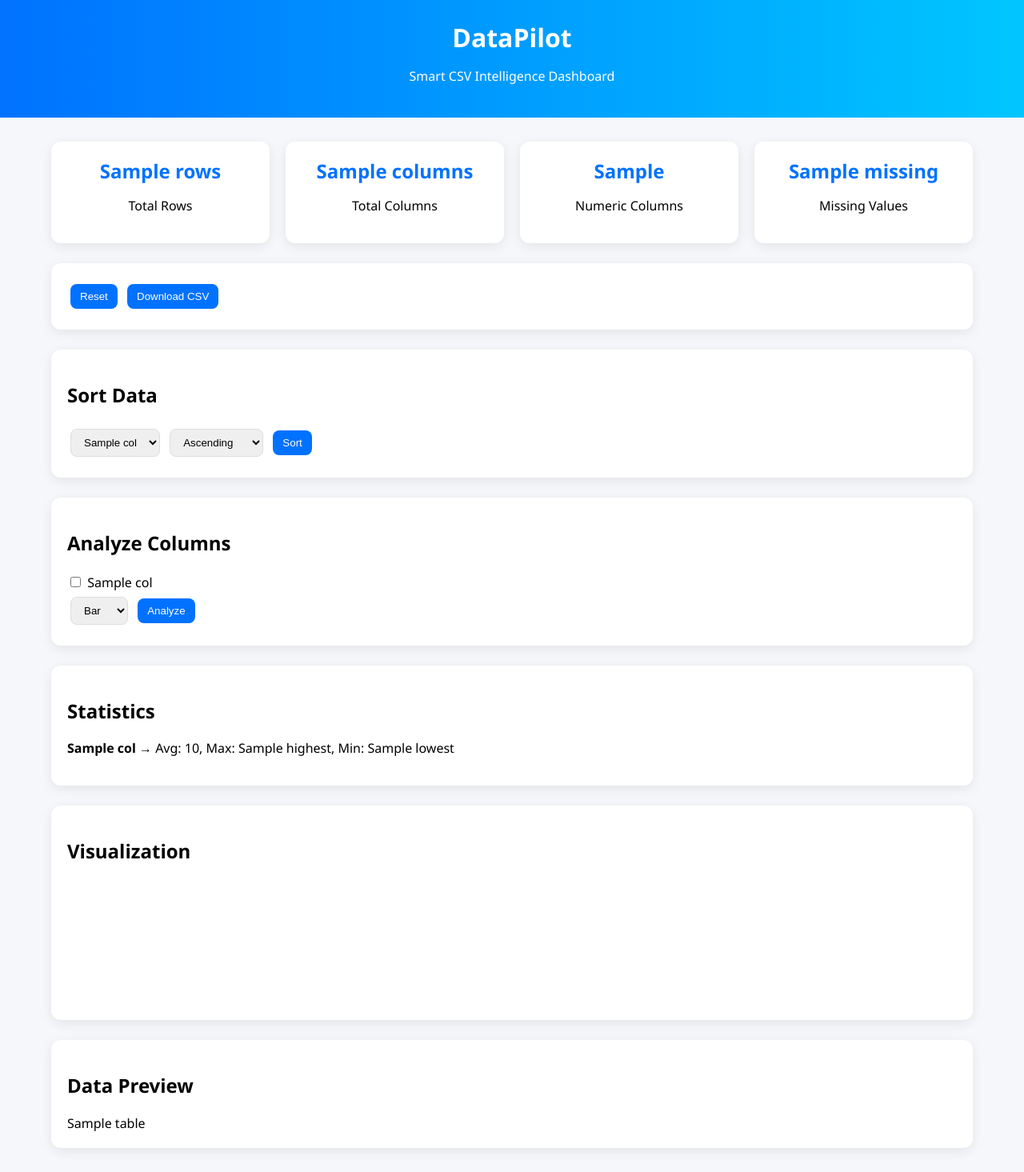
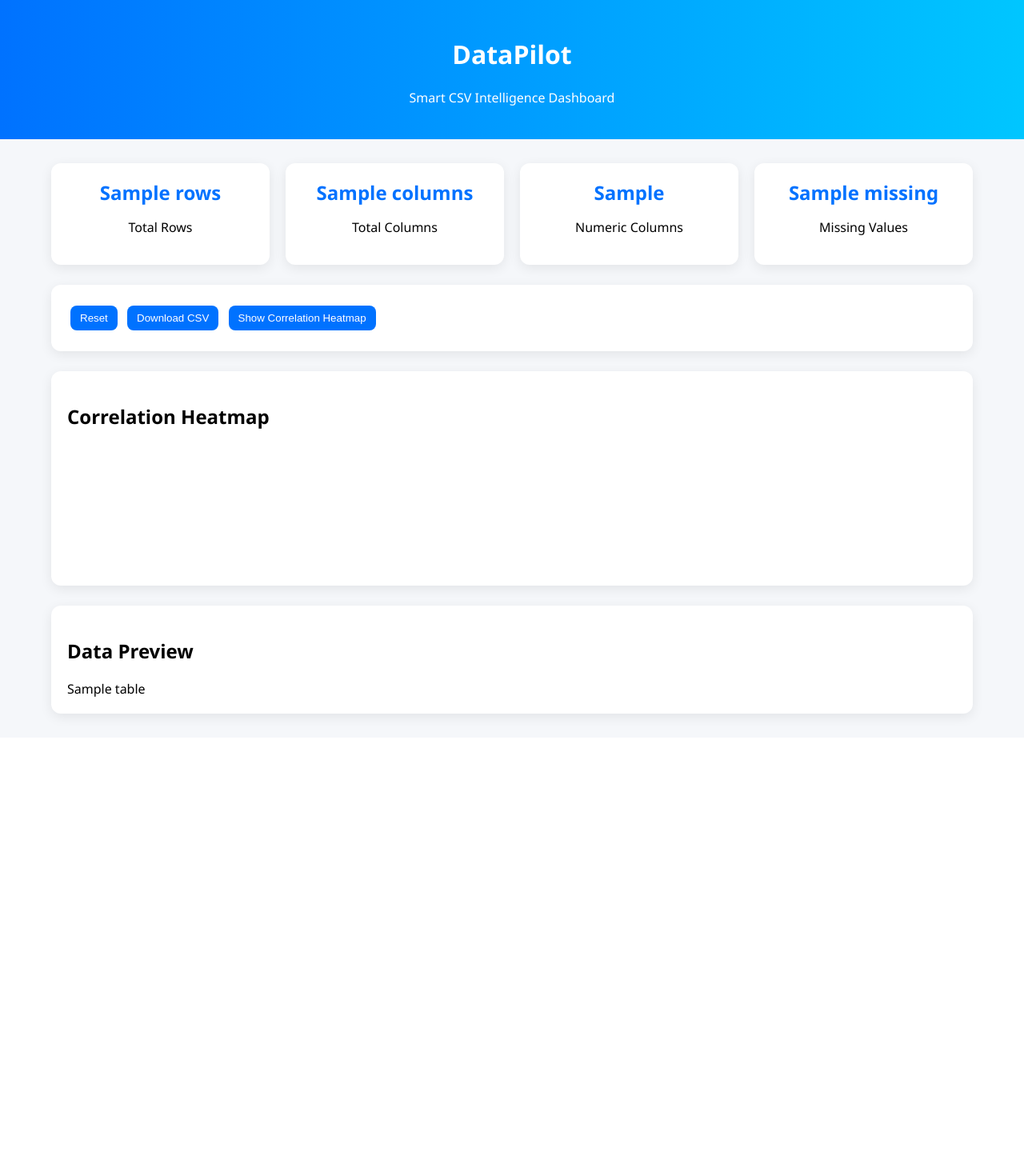
Before and after one commit to 2300032389/csv-analyzer, a Flask app: template templates/index.html in a window 1280 px wide. Shown: the whole page at 80% size. After the commit the page ends 904 px from the top, so only its background shows below. Run offline with Flask 3, Linux system fonts and the light colour scheme; the template is opened without the code that fills it: most values are stand-ins (such as "Sample title", 1, 10 or a date in 2020); a map, chart or similar area stays blank.

Commit message:
Clean simplified placement architecture

```diff
--- a/app.py
+++ b/app.py
@@ -2,10 +2,10 @@ from flask import Flask, render_template, request, redirect, send_file
 import pandas as pd
 import io
 import os
+import numpy as np
 
 app = Flask(__name__)
 
-# Simple in-memory storage (single-user demo mode)
 df = None
 
 
@@ -21,6 +21,8 @@ def index():
     values = []
     chart_type = "bar"
     kpis = None
+    heatmap_labels = []
+    heatmap_values = []
 
     if request.method == "POST":
 
@@ -79,6 +81,15 @@ def index():
                 labels = df.index.astype(str).tolist()
                 values = numeric_data.fillna(0).values.tolist()
 
+        # Correlation Heatmap
+        if "heatmap" in request.form and df is not None:
+            numeric_df = df.select_dtypes(include=[np.number])
+
+            if not numeric_df.empty:
+                corr_matrix = numeric_df.corr().round(2)
+                heatmap_labels = corr_matrix.columns.tolist()
+                heatmap_values = corr_matrix.values.tolist()
+
         # Download
         if "download" in request.form and df is not None:
             buffer = io.StringIO()
@@ -92,7 +103,6 @@ def index():
                 download_name="processed_data.csv"
             )
 
-    # Prepare display data
     if df is not None:
         numeric_columns = df.select_dtypes(include=["number"]).columns.tolist()
         table = df.to_html(classes="table", index=False)
@@ -113,7 +123,9 @@ def index():
         values=values,
         chart_type=chart_type,
         error_message=error_message,
-        kpis=kpis
+        kpis=kpis,
+        heatmap_labels=heatmap_labels,
+        heatmap_values=heatmap_values
     )
 
 
--- a/templates/index.html
+++ b/templates/index.html
@@ -5,96 +5,20 @@
     <script src="https://cdn.jsdelivr.net/npm/chart.js"></script>
 
     <style>
-        body {
-            font-family: 'Segoe UI', sans-serif;
-            background: #f5f7fa;
-            margin: 0;
-            padding: 0;
-        }
-
-        .header {
-            background: linear-gradient(90deg, #0072ff, #00c6ff);
-            color: white;
-            padding: 25px;
-            text-align: center;
-        }
-
-        .header h1 {
-            margin: 0;
-            font-size: 32px;
-        }
-
-        .container {
-            width: 90%;
-            margin: 30px auto;
-        }
-
-        .card {
-            background: white;
-            padding: 20px;
-            margin-bottom: 25px;
-            border-radius: 12px;
-            box-shadow: 0 4px 15px rgba(0,0,0,0.08);
-        }
-
-        .kpi-container {
-            display: flex;
-            gap: 20px;
-            flex-wrap: wrap;
-            margin-bottom: 25px;
-        }
-
-        .kpi-box {
-            flex: 1;
-            min-width: 180px;
-            background: white;
-            padding: 20px;
-            border-radius: 12px;
-            text-align: center;
-            box-shadow: 0 4px 15px rgba(0,0,0,0.08);
-        }
-
-        .kpi-box h2 {
-            margin: 0;
-            color: #0072ff;
-        }
-
-        input, select, button {
-            padding: 8px 12px;
-            margin: 6px 4px;
-            border-radius: 8px;
-            border: 1px solid #ddd;
-        }
-
-        button {
-            background: #0072ff;
-            color: white;
-            border: none;
-            cursor: pointer;
-        }
-
-        button:hover {
-            opacity: 0.9;
-        }
-
-        table {
-            width: 100%;
-            border-collapse: collapse;
-        }
-
-        th, td {
-            padding: 8px;
-            border: 1px solid #eee;
-        }
-
-        th {
-            background: #f0f4f8;
-        }
-
-        .error {
-            color: red;
-            font-weight: bold;
-        }
+        body { font-family: 'Segoe UI', sans-serif; background: #f5f7fa; margin: 0; }
+        .header { background: linear-gradient(90deg, #0072ff, #00c6ff); color: white; padding: 25px; text-align: center; }
+        .container { width: 90%; margin: 30px auto; }
+        .card { background: white; padding: 20px; margin-bottom: 25px; border-radius: 12px; box-shadow: 0 4px 15px rgba(0,0,0,0.08); }
+        .kpi-container { display: flex; gap: 20px; flex-wrap: wrap; margin-bottom: 25px; }
+        .kpi-box { flex: 1; min-width: 180px; padding: 20px; border-radius: 12px; text-align: center; box-shadow: 0 4px 15px rgba(0,0,0,0.08); background: white; }
+        .kpi-box h2 { margin: 0; color: #0072ff; }
+        input, select, button { padding: 8px 12px; margin: 6px 4px; border-radius: 8px; border: 1px solid #ddd; }
+        button { background: #0072ff; color: white; border: none; cursor: pointer; }
+        button:hover { opacity: 0.9; }
+        table { width: 100%; border-collapse: collapse; }
+        th, td { padding: 8px; border: 1px solid #eee; }
+        th { background: #f0f4f8; }
+        .error { color: red; font-weight: bold; }
     </style>
 </head>
 <body>
@@ -123,87 +47,28 @@
 {% if table %}
 
 <div class="kpi-container">
-    <div class="kpi-box">
-        <h2>{{ kpis.rows }}</h2>
-        <p>Total Rows</p>
-    </div>
-    <div class="kpi-box">
-        <h2>{{ kpis.columns }}</h2>
-        <p>Total Columns</p>
-    </div>
-    <div class="kpi-box">
-        <h2>{{ kpis.numeric_cols }}</h2>
-        <p>Numeric Columns</p>
-    </div>
-    <div class="kpi-box">
-        <h2>{{ kpis.missing }}</h2>
-        <p>Missing Values</p>
-    </div>
+    <div class="kpi-box"><h2>{{ kpis.rows }}</h2><p>Total Rows</p></div>
+    <div class="kpi-box"><h2>{{ kpis.columns }}</h2><p>Total Columns</p></div>
+    <div class="kpi-box"><h2>{{ kpis.numeric_cols }}</h2><p>Numeric Columns</p></div>
+    <div class="kpi-box"><h2>{{ kpis.missing }}</h2><p>Missing Values</p></div>
 </div>
 
 <div class="card">
     <form method="POST" style="display:inline;">
         <button name="reset">Reset</button>
     </form>
-
     <form method="POST" style="display:inline;">
         <button name="download">Download CSV</button>
     </form>
-</div>
-
-<div class="card">
-    <h2>Sort Data</h2>
-    <form method="POST">
-        <select name="sort_column">
-            {% for col in numeric_columns %}
-            <option value="{{ col }}">{{ col }}</option>
-            {% endfor %}
-        </select>
-
-        <select name="sort_order">
-            <option value="asc">Ascending</option>
-            <option value="desc">Descending</option>
-        </select>
-
-        <button name="sort">Sort</button>
+    <form method="POST" style="display:inline;">
+        <button name="heatmap">Show Correlation Heatmap</button>
     </form>
 </div>
 
+{% if heatmap_values %}
 <div class="card">
-    <h2>Analyze Columns</h2>
-    <form method="POST">
-        {% for col in numeric_columns %}
-            <input type="checkbox" name="columns" value="{{ col }}"> {{ col }}
-        {% endfor %}
-
-        <br>
-
-        <select name="chart_type">
-            <option value="bar">Bar</option>
-            <option value="line">Line</option>
-            <option value="pie">Pie</option>
-        </select>
-
-        <button name="analyze">Analyze</button>
-    </form>
-</div>
-
-{% if stats %}
-<div class="card">
-    <h2>Statistics</h2>
-    {% for col, s in stats.items() %}
-        <p><strong>{{ col }}</strong> →
-        Avg: {{ s.average }},
-        Max: {{ s.highest }},
-        Min: {{ s.lowest }}</p>
-    {% endfor %}
-</div>
-{% endif %}
-
-{% if values %}
-<div class="card">
-    <h2>Visualization</h2>
-    <canvas id="myChart"></canvas>
+    <h2>Correlation Heatmap</h2>
+    <canvas id="heatmapChart"></canvas>
 </div>
 {% endif %}
 
@@ -217,25 +82,21 @@
 </div>
 
 <script>
-    const labels = JSON.parse('{{ labels | tojson | safe }}');
-    const values = JSON.parse('{{ values | tojson | safe }}');
-    const chartType = "{{ chart_type }}";
+    const heatmapLabels = JSON.parse('{{ heatmap_labels | tojson | safe }}');
+    const heatmapValues = JSON.parse('{{ heatmap_values | tojson | safe }}');
 
-    if (values.length > 0) {
-        const datasets = [];
+    if (heatmapValues.length > 0) {
 
-        for (let i = 0; i < values[0].length; i++) {
-            datasets.push({
-                label: "Column " + (i + 1),
-                data: values.map(row => row[i]),
-                borderWidth: 2
-            });
-        }
+        const datasets = heatmapValues.map((row, index) => ({
+            label: heatmapLabels[index],
+            data: row,
+            borderWidth: 1
+        }));
 
-        new Chart(document.getElementById('myChart'), {
-            type: chartType,
+        new Chart(document.getElementById('heatmapChart'), {
+            type: 'bar',
             data: {
-                labels: labels,
+                labels: heatmapLabels,
                 datasets: datasets
             }
         });
```
